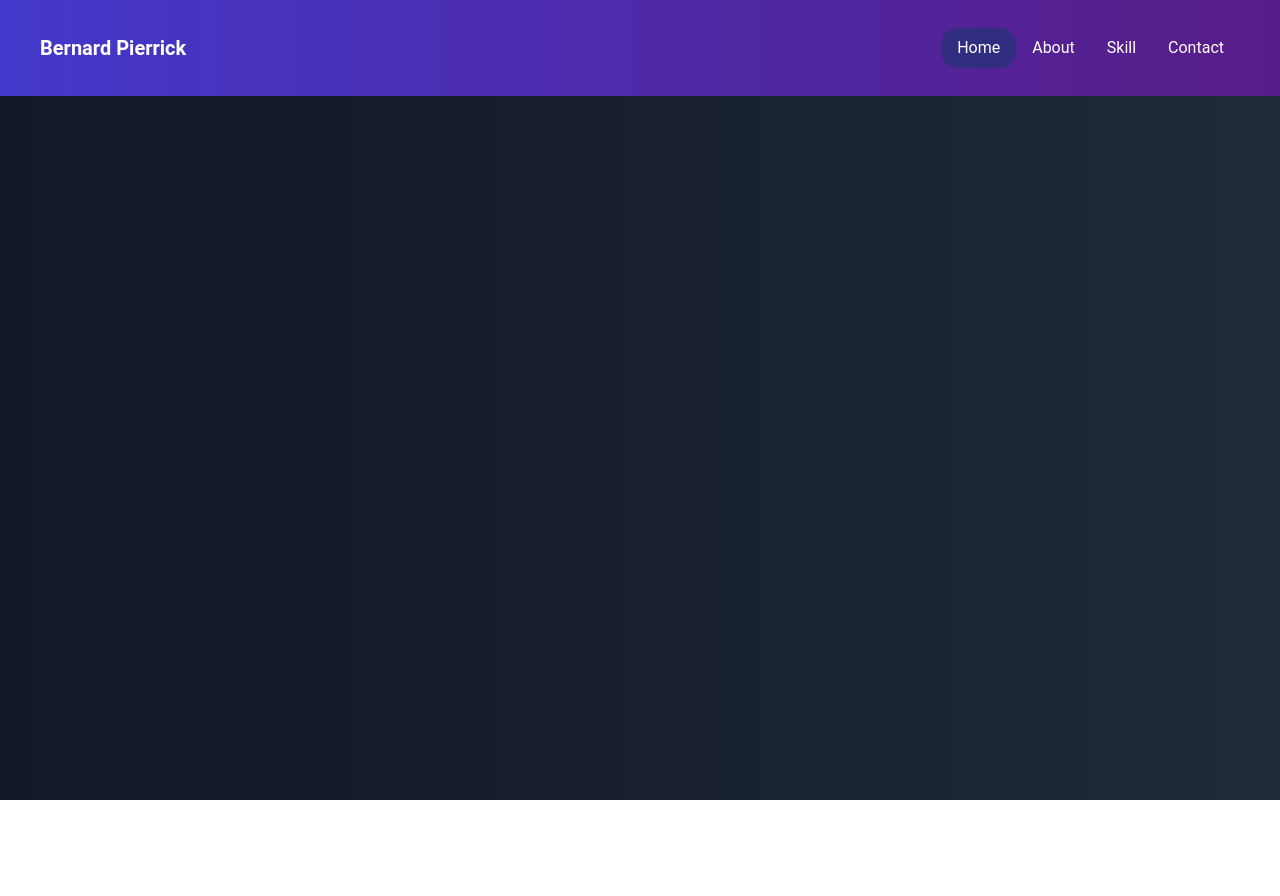
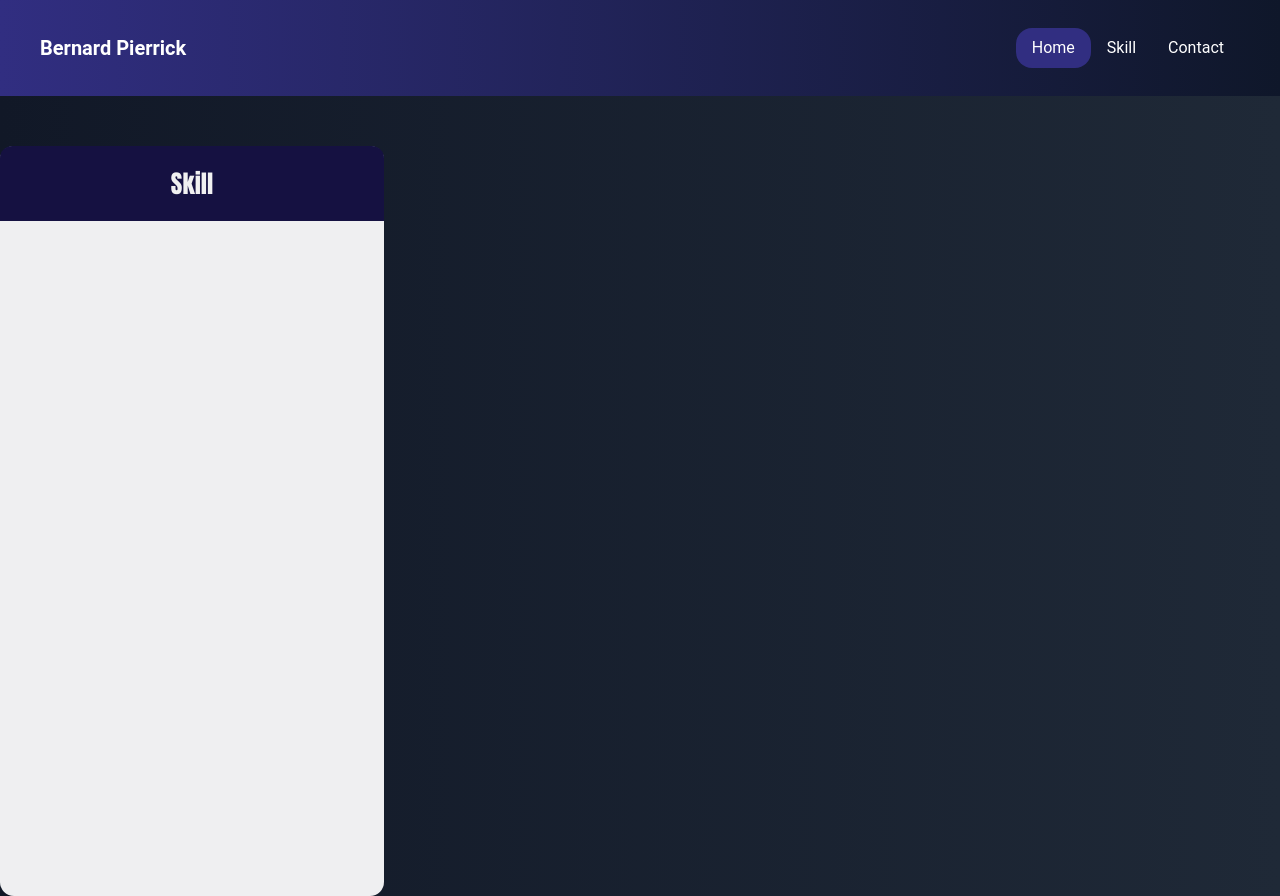
Before and after one commit to pierrick951/PortfolioBP, a React (Vite) app in the folder PortfolioBP/: page / in a window 1280 px wide. Before the commit the page ends 800 px from the top, so only its background shows below. Built offline with nearby package versions, Linux system fonts and the light colour scheme.

Commit message:
ajout de la carte skill

```diff
--- a/PortfolioBP/src/App.jsx
+++ b/PortfolioBP/src/App.jsx
@@ -2,10 +2,10 @@
 import React from 'react';
 import { BrowserRouter, Routes, Route } from "react-router-dom";
 import Navbar from "./components/Navbar";
-import About from './components/About';
+
 import Contact from './components/Contact';
 import Home from './components/Home';
-import Skill from './components/Skill'; // Ne nécessite pas d'exportation par défaut ici
+
 import NotFound from './components/NotFound';
 import './App.css';
 
@@ -16,8 +16,6 @@ function App() {
         <Navbar />
         <Routes>
           <Route path="/" element={<Home />} />
-          <Route path="/about" element={<About />} />
-          <Route path="/skill" element={<Skill />} />
           <Route path="/contact" element={<Contact />} />
           <Route path="*" element={<NotFound />} />
         </Routes>
--- a/PortfolioBP/src/components/About.jsx
+++ /dev/null
@@ -1,5 +0,0 @@
-export default function About() {
-  return (
-    <div>About</div>
-  )
-}
--- a/PortfolioBP/src/components/Home.jsx
+++ b/PortfolioBP/src/components/Home.jsx
@@ -1,7 +1,9 @@
+import About from "../layout/About/About"
+
 export default function Home() {
   return (
     <div>
-
+       <About/>
 
     </div>
   )
--- a/PortfolioBP/src/components/Navbar.jsx
+++ b/PortfolioBP/src/components/Navbar.jsx
@@ -9,7 +9,9 @@ export default function Navbar() {
   const closeMenu = () => setShowMenu(false);
 
   return (
-    <nav className="bg-gradient-to-r from-indigo-700 to-purple-900 w-full h-24 flex items-center justify-between">
+
+    // menu desktop
+    <nav className="bg-gradient-to-r from-indigo-900 to-slate-900 w-full h-24 flex items-center justify-between">
       <h1 className="text-white font-bold text-xl ml-10">Bernard Pierrick</h1>
       <div className="px-10 hidden sm:block">
         <ul className="flex flex-row">
@@ -21,14 +23,7 @@ export default function Navbar() {
           >
             Home
           </NavLink>
-          <NavLink
-            to="/about"
-            className={({isActive}) => `${isActive && "bg-indigo-900  rounded-2xl p-2"} text-white font-sans px-4 py-2`}
-            activeClassName="bg-indigo-700 rounded"
-            onClick={closeMenu}
-          >
-            About
-          </NavLink>
+
           <NavLink
             to="/skill"
             className={({isActive}) => `${isActive && "bg-indigo-900  rounded-2xl p-2"} text-white font-sans px-4 py-2`}
@@ -57,8 +52,13 @@ export default function Navbar() {
           alt={showMenu ? "Cacher le menu" : "Montrer le menu"}
         />
       </button>
+
+
+
+
+      {/* menu burger  */}
       {showMenu && (
-        <div className="fixed top-0 right-0 h-full w-full bg-gradient-to-b from-indigo-700 to-purple-900 flex flex-col items-center justify-center z-10">
+        <div className="fixed top-0 right-0 h-96 w-full bg-indigo-900 bg-opacity-10 flex flex-col items-center justify-center z-10">
           <button
             onClick={() => setShowMenu(false)}
             className="absolute top-5 right-5"
@@ -77,14 +77,7 @@ export default function Navbar() {
           >
             Home
           </NavLink>
-          <NavLink
-            to="/about"
-            className="text-white font-sans px-4 py-2"
 
-            onClick={closeMenu}
-          >
-            About
-          </NavLink>
           <NavLink
             to="/skill"
             className="text-white font-sans px-4 py-2"
--- a/PortfolioBP/src/components/Skill.jsx
+++ /dev/null
@@ -1,9 +0,0 @@
-import SkillList from "../layouts/SkillList/SkillList"
-
-export default function Skill() {
-  return (
-    <div>
-      <SkillList/>
-    </div>
-  )
-}
--- /dev/null
+++ b/PortfolioBP/src/layout/About/About.css
@@ -0,0 +1,49 @@
+*,
+::before,
+::after {
+  box-sizing: border-box;
+  margin: 0;
+  padding: 0;
+}
+.centerContent {
+    display: flex;
+    align-items: center;
+    justify-content: center;
+    padding-top: 50px;
+    height: 100vh;
+}
+.container {
+width: 100%;
+display: flex;
+height: 100%;
+flex-direction: row;
+overflow: hidden;
+
+}
+
+.containerSkill{
+    width: 30%;
+    height: auto;
+    border-radius: 14px;
+    background-color: rgb(239, 239, 241);
+
+
+}
+
+.containerSkill__top {
+    display: flex;
+    justify-content: center;
+    align-items: center;
+    background-color: rgb(21, 17, 65);
+    width: 100%;
+    height: 10%;
+    border-top-left-radius: 12px;
+    border-top-right-radius: 12px;
+
+    &  h2{
+        font-family: Impact, Haettenschweiler, 'Arial Narrow Bold', sans-serif;
+        font-size: 25px;
+        color: #f1f1f1;
+    }
+
+}
--- /dev/null
+++ b/PortfolioBP/src/layout/About/About.jsx
@@ -0,0 +1,18 @@
+import './About.css'
+
+
+export default function About() {
+  return (
+    <div className="centerContent">
+        <div className='container'>
+            <div className="containerSkill">
+                  <div className="containerSkill__top">
+                    <h2>Skill</h2>
+                  </div>
+                  <div className="containerSkill__bot"></div>
+            </div>
+            <div className="containerAbout"></div>
+        </div>
+    </div>
+  )
+}
--- /dev/null
+++ b/PortfolioBP/src/layout/AboutSkill.jsx
@@ -0,0 +1,5 @@
+export default function AboutSkill() {
+  return (
+    <div></div>
+  )
+}
--- a/PortfolioBP/src/layouts/SkillList/SkillList.jsx
+++ /dev/null
@@ -1,10 +0,0 @@
-import './SkillList.css'
-
-export default function SkillList() {
-    return (
-
-
-
-        <div></div>
-    )
-}
```
Also changed, not shown: PortfolioBP/src/layouts/SkillList/SkillList.css (deleted).
